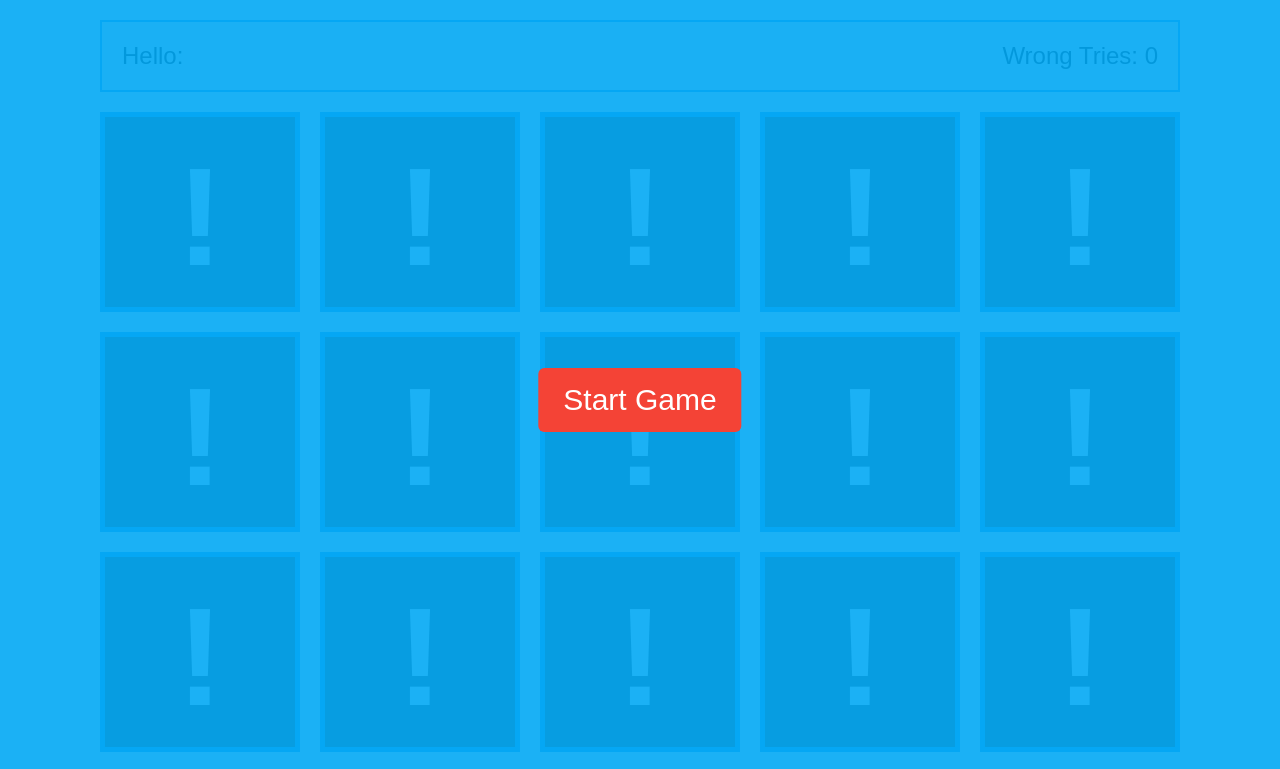
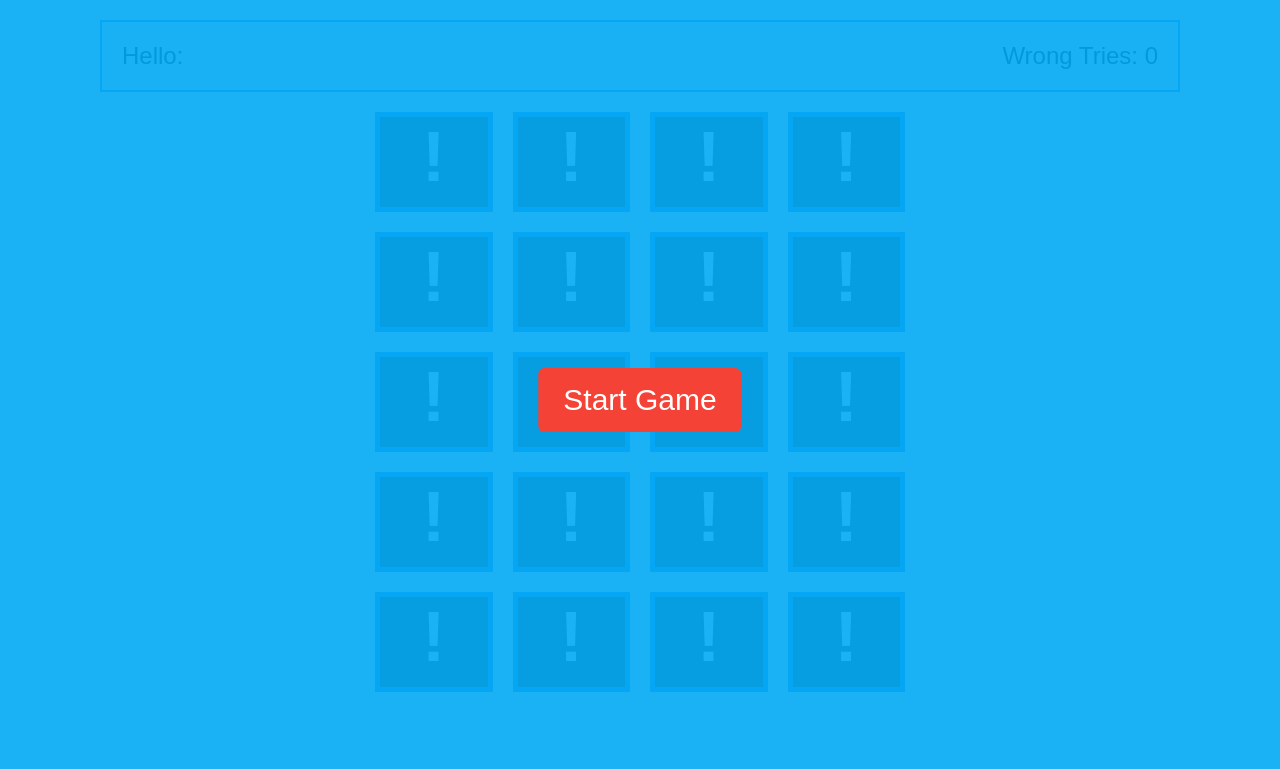
Before and after one commit to Bouchghl-nouh/Memory-Game, a plain HTML site: page index.html in a window 1280 px wide. Shown: the top 769 px of the page. Drawn offline with Linux system fonts and the light colour scheme.

Commit message:
adding some CSS

```diff
--- a/main.css
+++ b/main.css
@@ -4,7 +4,7 @@
 body {
   font-family: Arial, Tahoma, sans-serif;
 }
-.control-buttons  {
+.control-buttons {
   position: fixed;
   left: 0;
   top: 0;
@@ -46,7 +46,7 @@ body {
 }
 .memory-game-blocks {
   display: flex;
-  width: 1100px;
+  width: 550px;
   flex-wrap: wrap;
   margin: 20px auto;
 }
@@ -54,33 +54,29 @@ body {
   pointer-events: none;
 }
 .memory-game-blocks .game-block {
-  height: 200px;
+  height: 100px;
   transition: transform .5s;
   transform-style: preserve-3d;
   cursor: pointer;
   position: relative;
-  flex: 1 0 200px;
+  flex: 1 0 100px;
   margin: 0 10px 20px;
 }
 .memory-game-blocks .game-block .front {
   background-color: #333;
-  line-height: 200px;
+  /* line-height: 200px; */
 }
 .memory-game-blocks .game-block .front:before {
   content: '!';
   color: #FFF;
-  font-size: 140px;
+  font-size: 70px;
   font-weight: bold;
 }
 .memory-game-blocks .game-block .back {
   background-color: #607D8B;
   transform: rotateY(180deg);
 }
-.memory-game-blocks .game-block .back img {
-  width: 140px;
-  height: 140px;
-  margin-top: 30px;
-}
+
 .memory-game-blocks .game-block .face {
   position: absolute;
   width: 100%;
--- a/script.js
+++ b/script.js
@@ -1,9 +1,9 @@
 
  //const medium = ["🐸️","🦭️","🐹️","🐭️","🐷️","🐣️","🦊️","🐮️","🐼️","🦝️","🐻️","🦁️","🐱️","🐵️","🐶️","🐨️" ];
-// const hard = ["🍎️","🍉️","🍊️","🥝️","🍋️","🍒️","🥑️","🍏️","🍍️","🥥️","🥩️",
-// "🍖️","🍕️","🧀️","🍔️","🍟️","🥮️","🍗️","🥗️","🍲️","🥘️","🍙️","🌭️","🍘️","🌶️","🥖️"] ;
+ //const hard = ["🍎️","🍉️","🍊️","🥝️","🍋️","🍒️","🥑️","🍏️","🍍️","🥥️","🥩️",
+ //,"🍕️","🧀️","🍔️","🍟️","🥮️","🍗️","🥗️","🍲️","🍙️","🌭️","🍘️","🌶️","🥖️"] ;
 // Select The Start Game Button
-//  const easy = ["😪️","🤩️","😎️","🥸️","🤓️","😈️"]
+//  const easy1 = ["😪️","🤩️","😎️","🥸️","🤓️","😈️"]
 const easy = ["😪️","🤩️","😎️","🥸️","🤓️","😈️","🤑️","😛️","😇️","🤫️" ];
 // creating the cards
  for(let i = 0 ; i<easy.length*2; i++){
@@ -18,7 +18,7 @@ const easy = ["😪️","🤩️","😎️","🥸️","🤓️","😈️","🤑
     back.classList.add("face");
     back.classList.add("back")
     const emoji = document.createElement("span");
-    emoji.style = "font-size: 170px;"
+    emoji.style = "font-size: 85px;"
     if(i >= easy.length){
         emoji.textContent = `${easy[i-easy.length]}`
     }else{
@@ -39,7 +39,6 @@ const easy = ["😪️","🤩️","😎️","🥸️","🤓️","😈️","🤑
  }
  //playing phase
  const  game_blocks = document.querySelector(".memory-game-blocks");
- console.log(game_blocks.children[0].children[1].children)
  const blocks = Array.from(game_blocks.children);
  const orderRange = [...Array(blocks.length).keys()];
  shuffle(orderRange);
@@ -49,17 +48,17 @@ blocks.forEach((block,index)=>{
         flipBlock(block);
         let Game_Finished = blocks.filter(flippedBlock=>flippedBlock.classList.contains("has-match"));
     if(Game_Finished.length === blocks.length){
-            console.log("hello you finished")
         let controlDiv = document.createElement("div");
         controlDiv.classList.add("control-buttons");
         let spanElement = document.createElement("span");
-            spanElement.textContent = "congrats you finished The game";
+        spanElement.textContent = "replay";
         controlDiv.appendChild(spanElement);
         let bodyElement = document.body ;
+        bodyElement.insertBefore(controlDiv,bodyElement.firstChild);
 
-            bodyElement.insertBefore(controlDiv,bodyElement.firstChild);
     }
     })
+
 
 })
 
@@ -72,12 +71,10 @@ blocks.forEach((block,index)=>{
         stopClicking();
         let TriesNum = document.querySelector(".tries span");
         if(allFlippedBlocks[0].textContent === allFlippedBlocks[1].textContent){
-
             allFlippedBlocks.forEach((block)=>{
                 block.classList.remove("is-flipped");
                 block.classList.add("has-match") ;
             })
-
         }else{
             TriesNum.textContent = parseInt(TriesNum.textContent)+1;
             setTimeout(()=>{
```
Lines whose indentation alone changed are shown as unchanged.
